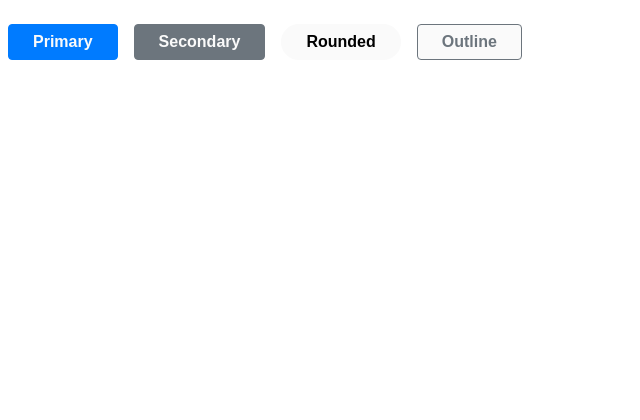
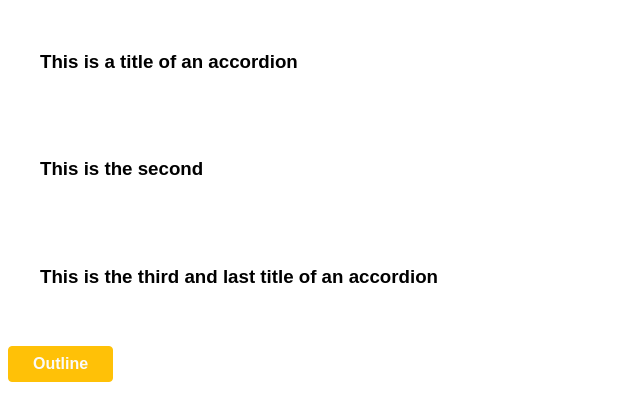
Before and after one commit to Rusvelt2000/Components, a React (Create React App) app: page / in a window 1280 px wide. Shown: the top 420 px of the page, without its empty margins (0-640 px from the left). Built offline with nearby package versions, Linux system fonts and the light colour scheme.

Commit message:
merged branches

```diff
--- a/src/App.js
+++ b/src/App.js
@@ -1,3 +1,4 @@
+import Accordion from "./Components/Accordion";
 import Button from "./Components/Button";
 
 function App() {
@@ -5,20 +6,28 @@ function App() {
     console.log("Clicked");
   };
 
-  const handleMouseEnter = () => {
-    console.log("Mouse Entered");
-  };
+  const accordionContent = [
+    {
+      key: "kadjshf",
+      label: "This is a title of an accordion",
+      content: "This is the content of an accordion",
+    },
+    {
+      key: "jkashd",
+      label: "This is the second",
+      content: "This is the content of an accordion",
+    },
+    {
+      key: "jkghn",
+      label: "This is the third and last title of an accordion",
+      content: "This is the content of an accordion",
+    },
+  ];
 
   return (
     <div>
-      <Button primary onClick={handleClick}>
-        Primary
-      </Button>
-      <Button secondary onMouseEnter={handleMouseEnter}>
-        Secondary
-      </Button>
-      <Button rounded>Rounded</Button>
-      <Button secondary outline>
+      <Accordion items={accordionContent} />
+      <Button warning onClick={handleClick}>
         Outline
       </Button>
     </div>
--- /dev/null
+++ b/src/Components/Accordion.js
@@ -0,0 +1,26 @@
+import { useState } from "react";
+
+function Accordion({ items }) {
+  const [active, setActive] = useState(null);
+  const openAccordion = async (e) => {
+    await console.log(e.target);
+    setActive(e.target);
+  };
+
+  const renderedAccordion = items.map((item) => {
+    return (
+      <div key={item.key} className="Accordion">
+        <h3 className="AccordionLabel" onClick={openAccordion}>
+          {item.label}
+        </h3>
+        <div className="AccordionContentWrapper">
+          <p>{item.content}</p>
+        </div>
+      </div>
+    );
+  });
+
+  return <div>{renderedAccordion}</div>;
+}
+
+export default Accordion;
--- a/src/Components/Button.js
+++ b/src/Components/Button.js
@@ -1,15 +1,24 @@
 import "./components.scss";
 import className from "classnames";
 
-function Button({ children, primary, secondary, rounded, outline, ...rest }) {
+function Button({
+  children,
+  primary,
+  secondary,
+  rounded,
+  outline,
+  warning,
+  ...rest
+}) {
   const classes = className("button", {
     primary,
     secondary,
     rounded,
     outline,
+    warning,
   });
 
-  if (primary && secondary) {
+  if (primary && secondary && warning) {
     throw new Error("Buttons can't be both primary and secondary");
   }
 
--- a/src/Components/components.scss
+++ b/src/Components/components.scss
@@ -7,10 +7,10 @@
   font-weight: 600;
   font-size: 16px;
   background-color: $white;
-    border: .5px solid $white;
+  border: 0.5px solid $white;
   margin-top: 16px;
   margin-right: 16px;
-    transition: all .05s ease-in;
+  transition: all 0.05s ease-in;
   &:hover {
     background-color: darken($white, 5);
   }
@@ -22,10 +22,10 @@
 .primary {
   color: $white;
   background-color: $primary;
-    border: .5px solid $primary;
+  border: 0.5px solid $primary;
   &:hover {
     background-color: darken($primary, 10);
-        border: .5px solid darken($primary, 10);
+    border: 0.5px solid darken($primary, 10);
   }
   &.outline {
     color: $primary;
@@ -35,13 +35,26 @@
 .secondary {
   color: $white;
   background-color: $secondary;
-    border: .5px solid $secondary;
+  border: 0.5px solid $secondary;
   &:hover {
     background-color: darken($secondary, 10);
-        border: .5px solid arken($secondary, 10);
+    border: 0.5px solid arken($secondary, 10);
   }
   &.outline {
     color: $secondary;
+  }
+}
+
+.warning {
+  color: $white;
+  background-color: $warning;
+  border: 0.5px solid $warning;
+  &:hover {
+    background-color: darken($warning, 5);
+    border: 0.5px solid darken($warning, 5);
+  }
+  &.outline {
+    color: $warning;
   }
 }
 
@@ -51,3 +64,23 @@
     background-color: darken($white, 5);
   }
 }
+
+.Accordion {
+  padding: 16px;
+  height: auto;
+  overflow: hidden;
+  .AccordionContentWrapper {
+    height: 0;
+    overflow: hidden;
+  }
+}
+
+.AccordionLabel {
+  cursor: pointer;
+  padding: 8px 16px;
+  border-radius: 4px;
+  background-color: lighten($primary, 90);
+  &:hover {
+    background-color: lighten($primary, 80);
+  }
+}
--- a/src/index.scss
+++ b/src/index.scss
@@ -1,7 +1,8 @@
 $primary: #007bff;
 $secondary: #6c757d;
+$warning: #ffc107;
 $white: #fafafa;
 
 * {
-    font-family: "Poppins", sans-serif;
+  font-family: "Poppins", sans-serif;
 }
```
Lines whose indentation alone changed are shown as unchanged.
